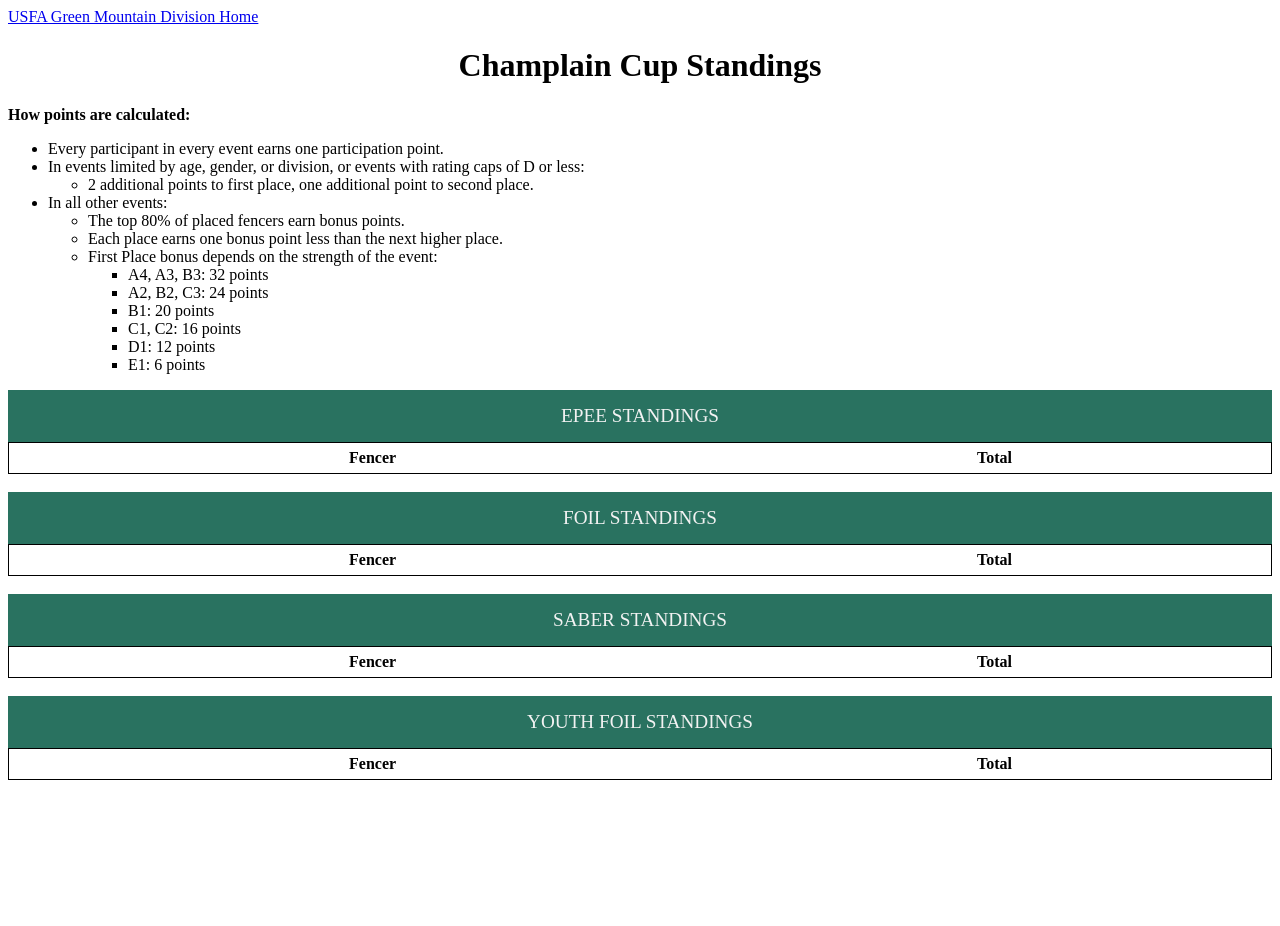
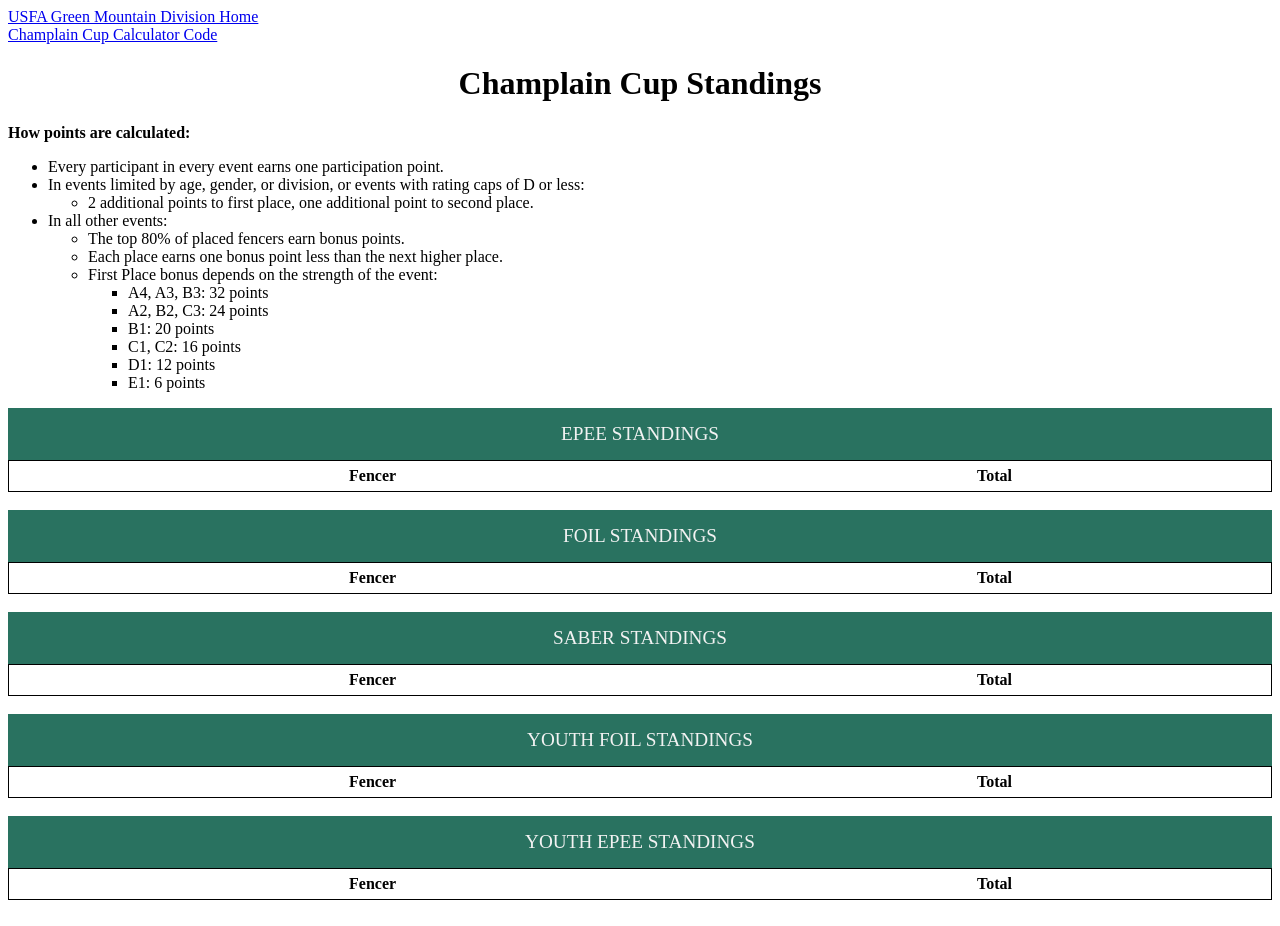
Before and after one commit to makrohn/ChamplainCupCalculator, a Django app: page /points/ in a window 1280 px wide. Before the commit the page ends 780 px from the top, so only its background shows below. Run offline with Django 4.2, Linux system fonts and the light colour scheme; data that the repository does not hold is empty.

Commit message:
Support Youth Epee

```diff
--- a/cc_calc.py
+++ b/cc_calc.py
@@ -34,7 +34,7 @@ tournament_tiers = {
 }
 
 EXCEPTED_RATING_LIMITS = ["Unrated", "EUnder"]
-EXCEPTED_AGE_LIMITS = ["VetCombined"]
+EXCEPTED_AGE_LIMITS = ["VetCombined", "Y12"]
 
 class Results(object):
     """The results of a tournament"""
--- a/points/templates/index.html
+++ b/points/templates/index.html
@@ -3,7 +3,8 @@
     <link type="text/css" rel="stylesheet" href="{% static 'standings.css' %}">
 </head>
 <body>
-<a href="/">USFA Green Mountain Division Home</a>
+<a href="/">USFA Green Mountain Division Home</a><br />
+<a href="https://github.com/makrohn/ChamplainCupCalculator">Champlain Cup Calculator Code</a>
 <h1> Champlain Cup Standings</h1>
 <strong>How points are calculated:</strong>
 <ul><li>Every participant in every event earns one participation point.</li>
@@ -35,4 +36,6 @@
 <br />
 {% include "weapon_table.html" with weapon=youth_foil weapon_name="YOUTH FOIL" %}
 <br />
+{% include "weapon_table.html" with weapon=youth_epee weapon_name="YOUTH EPEE" %}
+<br />
 </body>
--- a/points/views.py
+++ b/points/views.py
@@ -95,5 +95,8 @@ def index(request):
     youth_foil_standings = get_standings("Foil", "youth")
     context['youth_foil'] = youth_foil_standings
 
+    youth_epee_standings = get_standings("Epee", "youth")
+    context['youth_epee'] = youth_epee_standings
+
     template = loader.get_template('index.html')
     return HttpResponse(template.render(context, request))
```
